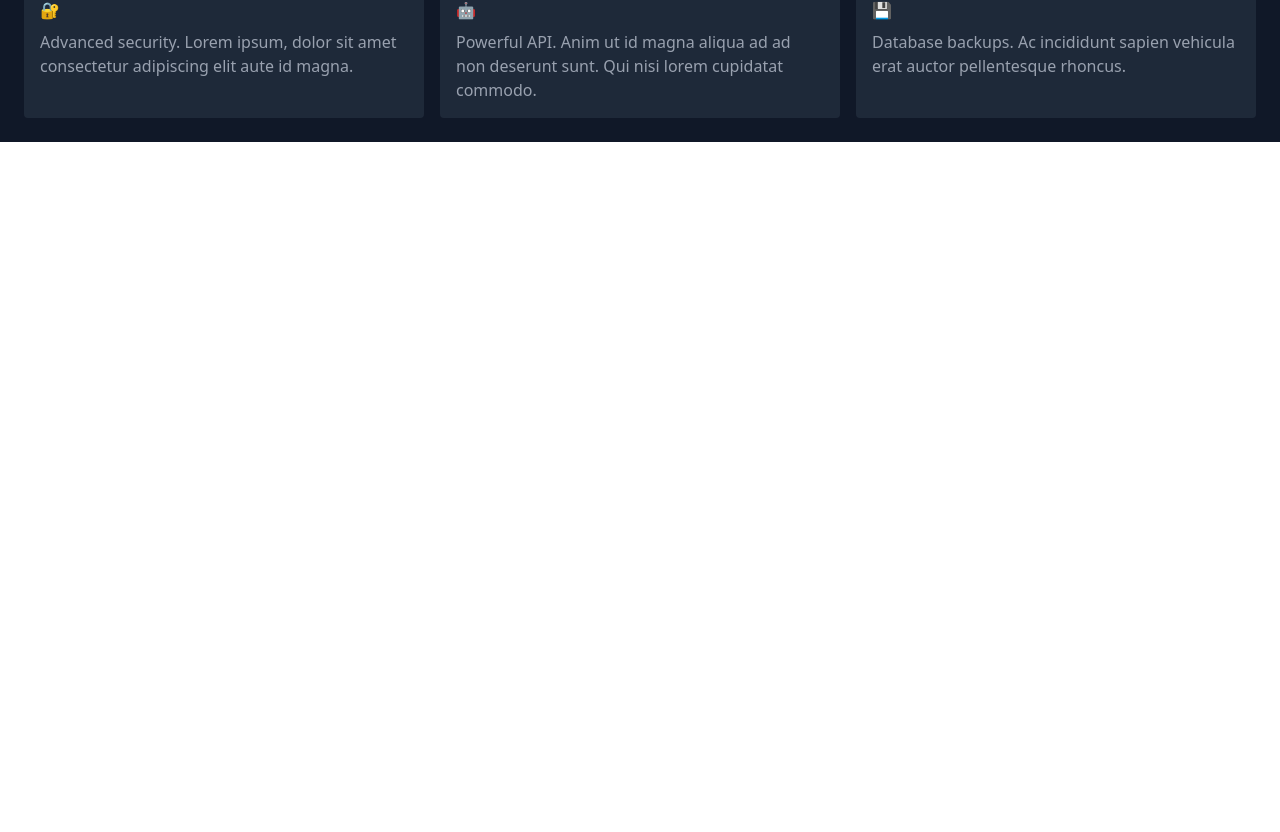
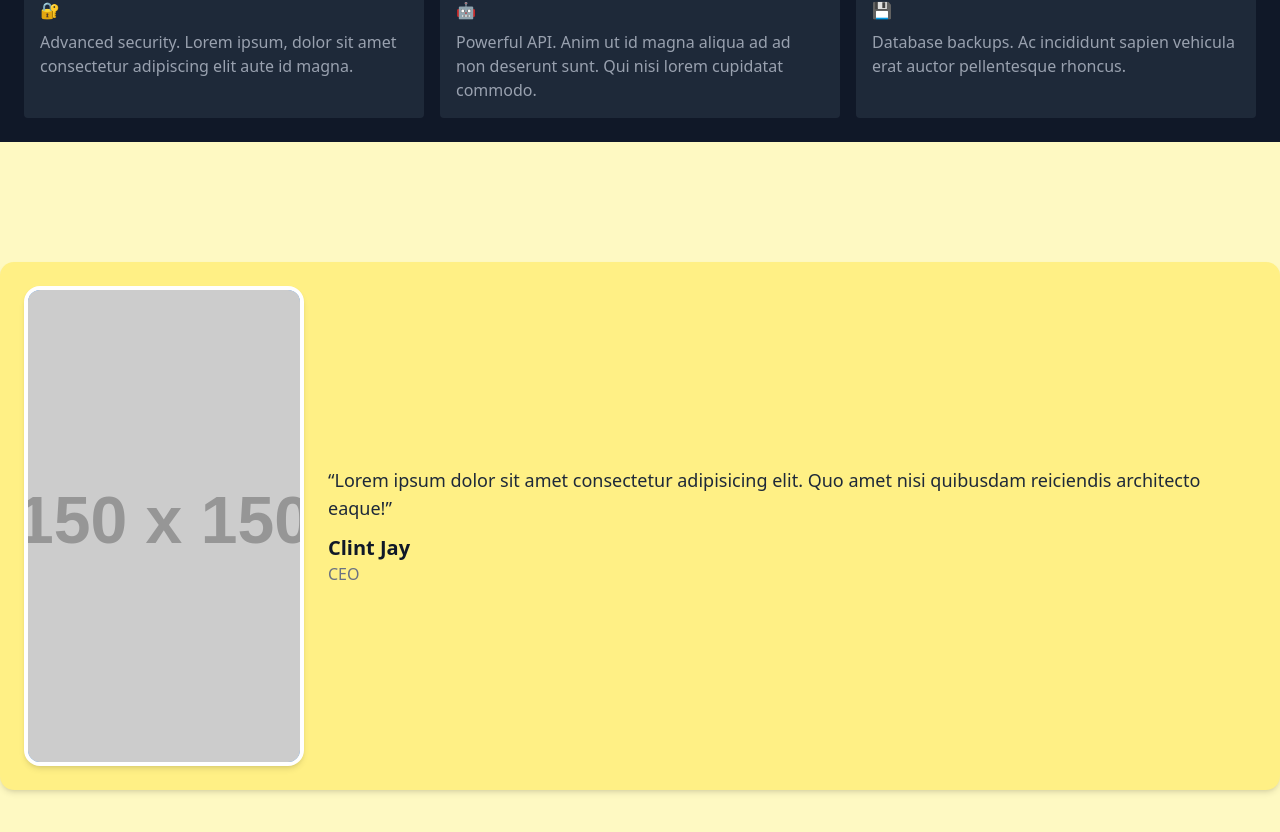
Before and after one commit to cl1ntdev/Toothalie-Front-End, a React (Vite) app: page / in a window 1280 px wide. Shown: the part 1654-2486 px from the top of the page. Before the commit the page ends 1796 px from the top, so only its background shows below. Built offline with nearby package versions, Linux system fonts and the light colour scheme.

Commit message:
added ceo quote section

```diff
--- /dev/null
+++ b/src/Pages/LandinPageSection/Lpage_Section2.tsx
@@ -0,0 +1,29 @@
+import React from 'react'
+
+export default function LPage_Section2() {
+  return (
+    <>
+      <div className="bg-yellow-100 py-30">
+        <div className="max-w-9xl bg-yellow-200 rounded-xl shadow-md p-6 flex items-center gap-6">
+          {/* IMAGE HERE OF A CEO */}
+          {/* BACKGROUND */}
+          <img
+            src="https://via.placeholder.com/150"
+            alt="CEO IMAGE"
+            className="w-70 h-120 rounded-2xl object-cover border-4 border-white shadow-md bg-blue-400"
+          />
+
+          {/* TEXT */}
+          <div className="flex flex-col">
+            <h4 className="text-lg font-medium text-gray-800">
+              “Lorem ipsum dolor sit amet consectetur adipisicing elit. Quo amet nisi
+              quibusdam reiciendis architecto eaque!”
+            </h4>
+            <h4 className="mt-3 text-xl font-bold text-gray-900">Clint Jay</h4>
+            <h4 className="text-gray-500">CEO</h4>
+          </div>
+        </div>
+      </div>
+    </>
+  )
+}
--- a/src/Pages/LandingPage.tsx
+++ b/src/Pages/LandingPage.tsx
@@ -1,12 +1,14 @@
 import React from "react";
 import HeroSection from './LandinPageSection/Hero'
 import LPage_Section1 from "./LandinPageSection/Lpage_Section1";
+import LPage_Section2 from "./LandinPageSection/Lpage_Section2";
 export default function LandingPage(){
   return(
     <>
       <div>
         <HeroSection />
         <LPage_Section1 />
+        <LPage_Section2 />
       </div>
     </>
   )
```
